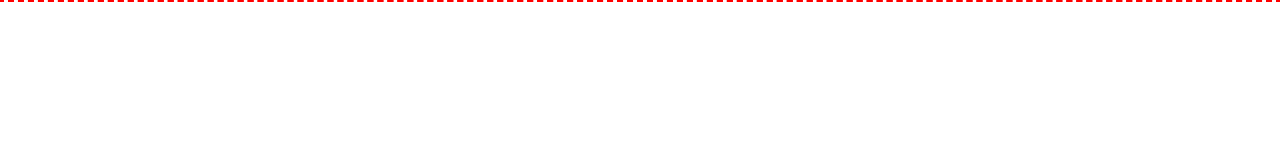
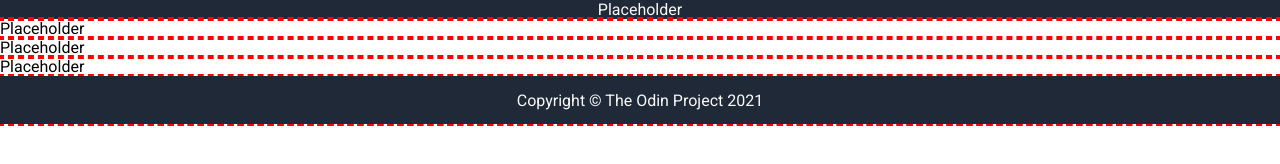
Before and after one commit to xxh296/langing-page, a plain HTML site: page index.html in a window 1280 px wide. Drawn offline with Linux system fonts and the light colour scheme.

Commit message:
Add early sections to Html and Css, and complete the 'footer'
Add placeholder text to all sections, add full content to <footer>. Add 'background-color' and 'color' to 'header' and 'footer'. Align all 5 sections vertically, within 'body'.

```diff
--- a/index.html
+++ b/index.html
@@ -7,6 +7,13 @@
     <link rel="stylesheet" href="./style.css">
 </head>
 <body>
+    <header>Placeholder</header>
+    <div class="section1">Placeholder</div>
+    <div class="section2">Placeholder</div>
+    <div class="section3">Placeholder</div>
+    <footer>Copyright &copy; The Odin Project 2021</footer>
+
+
 
 </body>
 </html>
--- a/style.css
+++ b/style.css
@@ -7,3 +7,33 @@
     /* DEBUG */
     outline: red 2px dashed;
 }
+
+body {
+    display: flex;
+    flex-direction: column;
+}
+
+header,
+footer {
+    background-color: #1f2937;
+    color: #f9faf8;
+    display: flex;
+    justify-content: center;
+}
+
+footer {
+    height: 3em;
+    align-items: center;
+}
+
+.section1 {
+    display: flex;
+}
+
+.section2 {
+    display: flex;
+}
+
+.section3 {
+    display: flex;
+}
```
Also changed, not shown: 1 other file.
